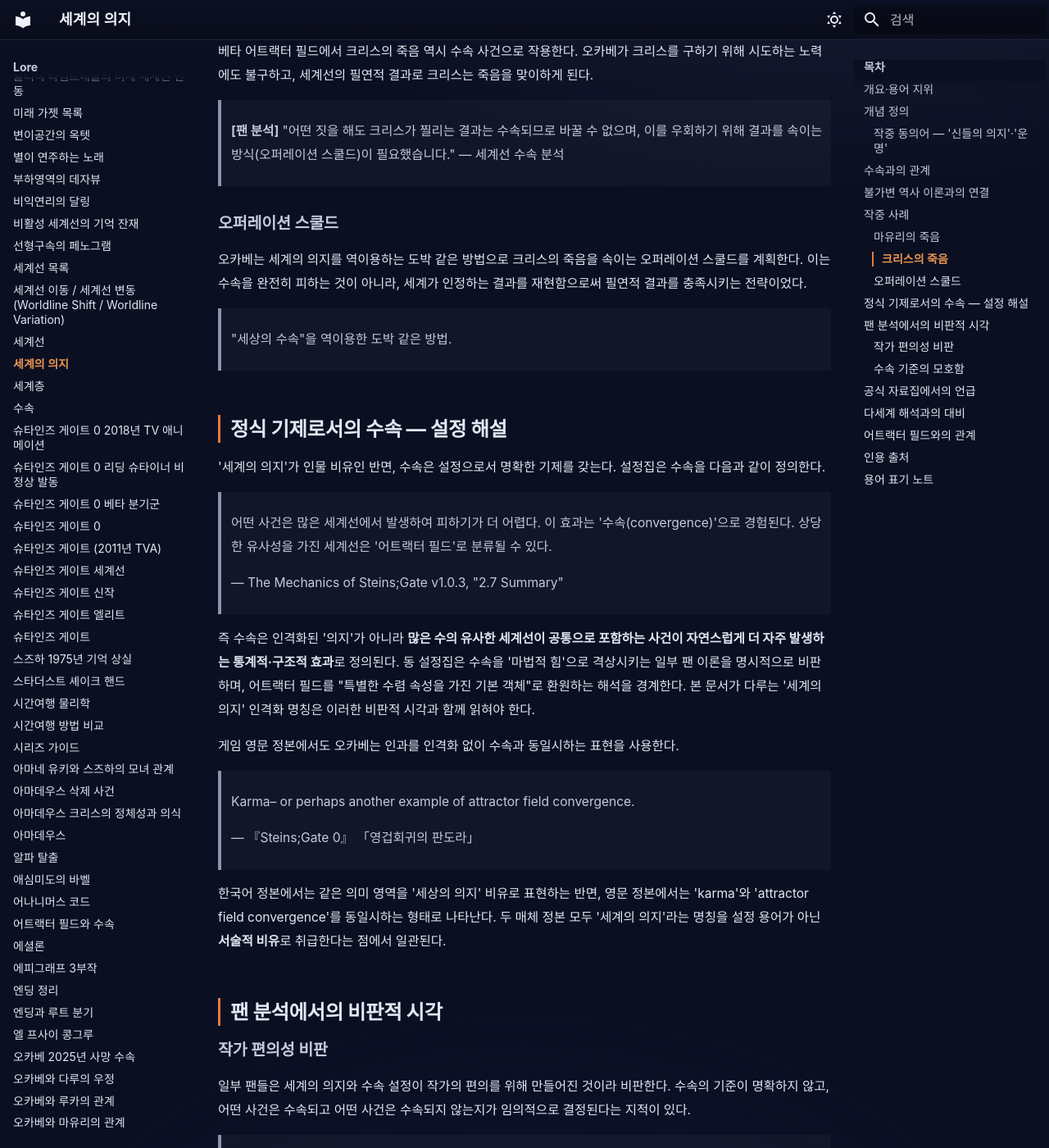
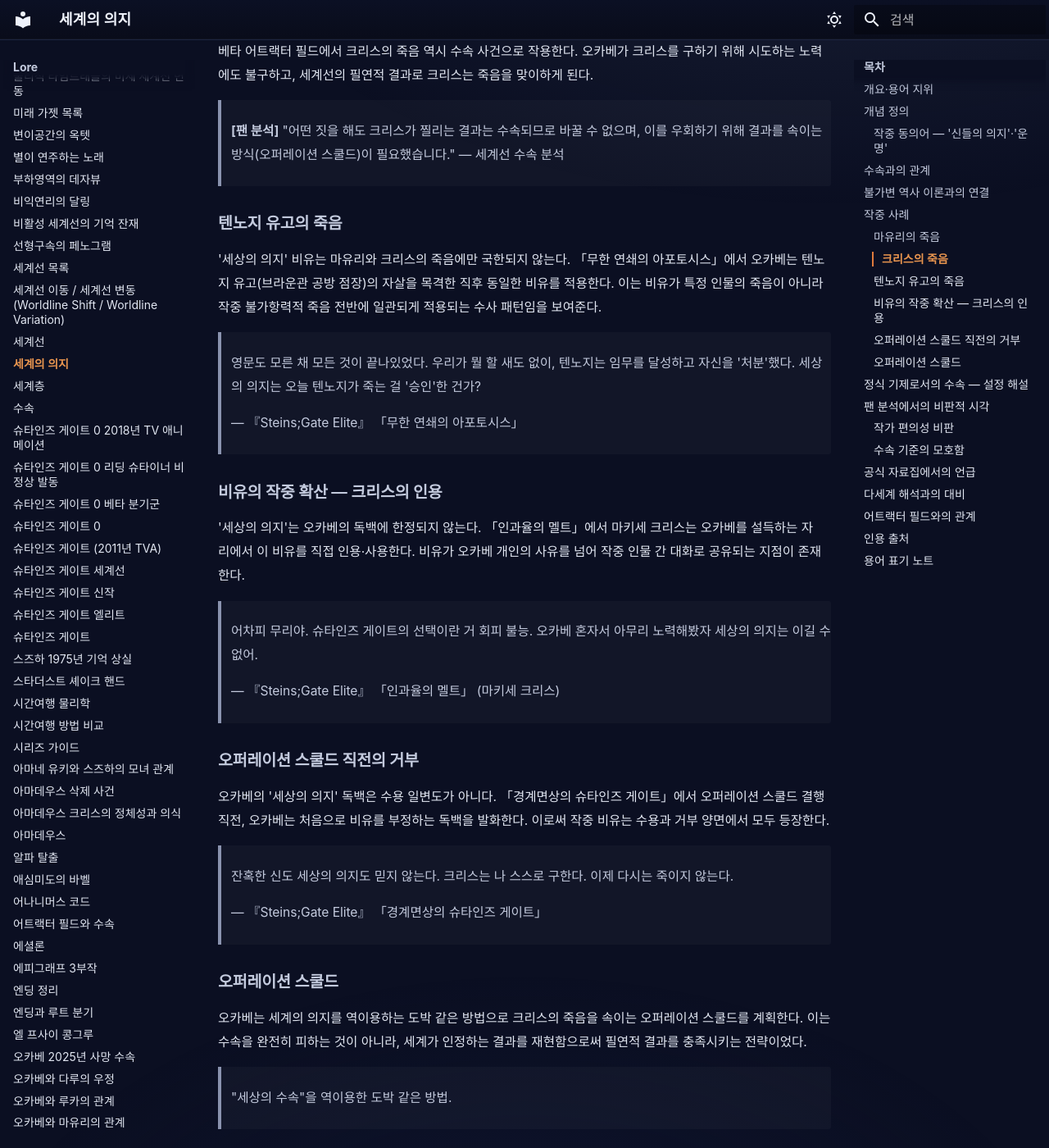
Before and after one commit to sgwiki/sgwiki.github.io, an MkDocs documentation site: the page built from wiki/lore/세계의-의지.md, in a window 1280 px wide and 1400 px high, scrolled down 2314 px. Shown: the whole window at 82% size. Built offline with MkDocs 1.6.1 and Material for MkDocs 9.7.7, drawn with Linux system fonts in a browser that asks for light colours; some web fonts are replaced.

Commit message:
feat(wiki): 세계의-의지 — P10 536e79e1 패치 적용

```diff
--- a/wiki/lore/세계의-의지.md
+++ b/wiki/lore/세계의-의지.md
@@ -61,6 +61,30 @@ description: "세계의 의지는 슈타인즈 게이트에서 오카베 린타
 베타 어트랙터 필드에서 크리스의 죽음 역시 수속 사건으로 작용한다. 오카베가 크리스를 구하기 위해 시도하는 노력에도 불구하고, 세계선의 필연적 결과로 크리스는 죽음을 맞이하게 된다.
 
 > **[팬 분석]** "어떤 짓을 해도 크리스가 찔리는 결과는 수속되므로 바꿀 수 없으며, 이를 우회하기 위해 결과를 속이는 방식(오퍼레이션 스쿨드)이 필요했습니다." — 세계선 수속 분석
+
+### 텐노지 유고의 죽음
+
+'세상의 의지' 비유는 마유리와 크리스의 죽음에만 국한되지 않는다. 「무한 연쇄의 아포토시스」에서 오카베는 텐노지 유고(브라운관 공방 점장)의 자살을 목격한 직후 동일한 비유를 적용한다. 이는 비유가 특정 인물의 죽음이 아니라 작중 불가항력적 죽음 전반에 일관되게 적용되는 수사 패턴임을 보여준다.
+
+> 영문도 모른 채 모든 것이 끝나있었다. 우리가 뭘 할 새도 없이, 텐노지는 임무를 달성하고 자신을 '처분'했다. 세상의 의지는 오늘 텐노지가 죽는 걸 '승인'한 건가?
+>
+> — 『Steins;Gate Elite』 「무한 연쇄의 아포토시스」
+
+### 비유의 작중 확산 — 크리스의 인용
+
+'세상의 의지'는 오카베의 독백에 한정되지 않는다. 「인과율의 멜트」에서 마키세 크리스는 오카베를 설득하는 자리에서 이 비유를 직접 인용·사용한다. 비유가 오카베 개인의 사유를 넘어 작중 인물 간 대화로 공유되는 지점이 존재한다.
+
+> 어차피 무리야. 슈타인즈 게이트의 선택이란 거 회피 불능. 오카베 혼자서 아무리 노력해봤자 세상의 의지는 이길 수 없어.
+>
+> — 『Steins;Gate Elite』 「인과율의 멜트」 (마키세 크리스)
+
+### 오퍼레이션 스쿨드 직전의 거부
+
+오카베의 '세상의 의지' 독백은 수용 일변도가 아니다. 「경계면상의 슈타인즈 게이트」에서 오퍼레이션 스쿨드 결행 직전, 오카베는 처음으로 비유를 부정하는 독백을 발화한다. 이로써 작중 비유는 수용과 거부 양면에서 모두 등장한다.
+
+> 잔혹한 신도 세상의 의지도 믿지 않는다. 크리스는 나 스스로 구한다. 이제 다시는 죽이지 않는다.
+>
+> — 『Steins;Gate Elite』 「경계면상의 슈타인즈 게이트」
 
 ### 오퍼레이션 스쿨드
 
```
